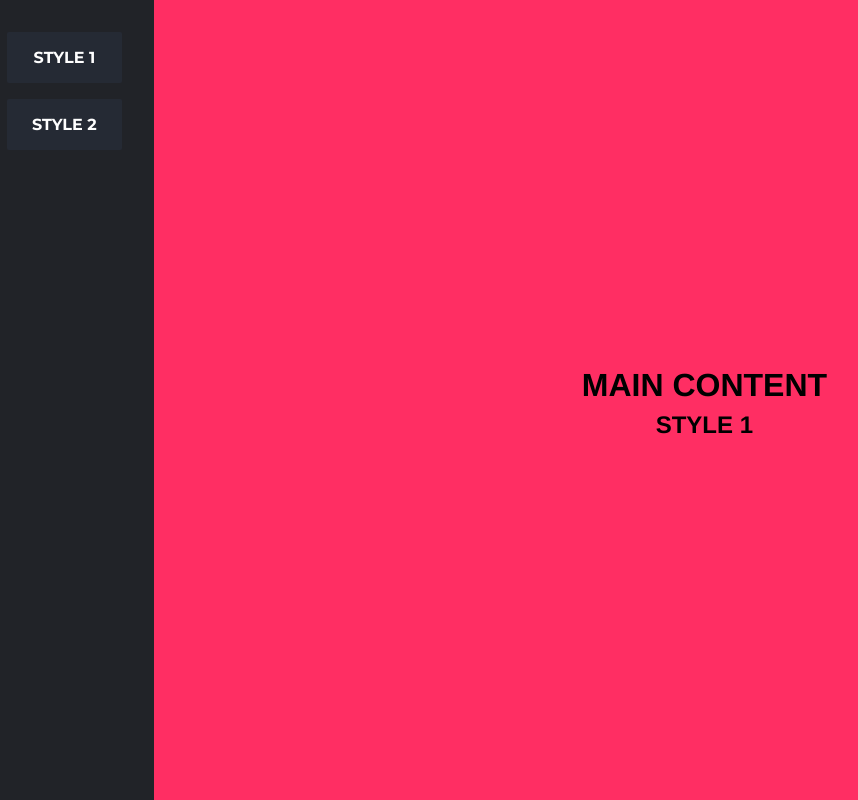
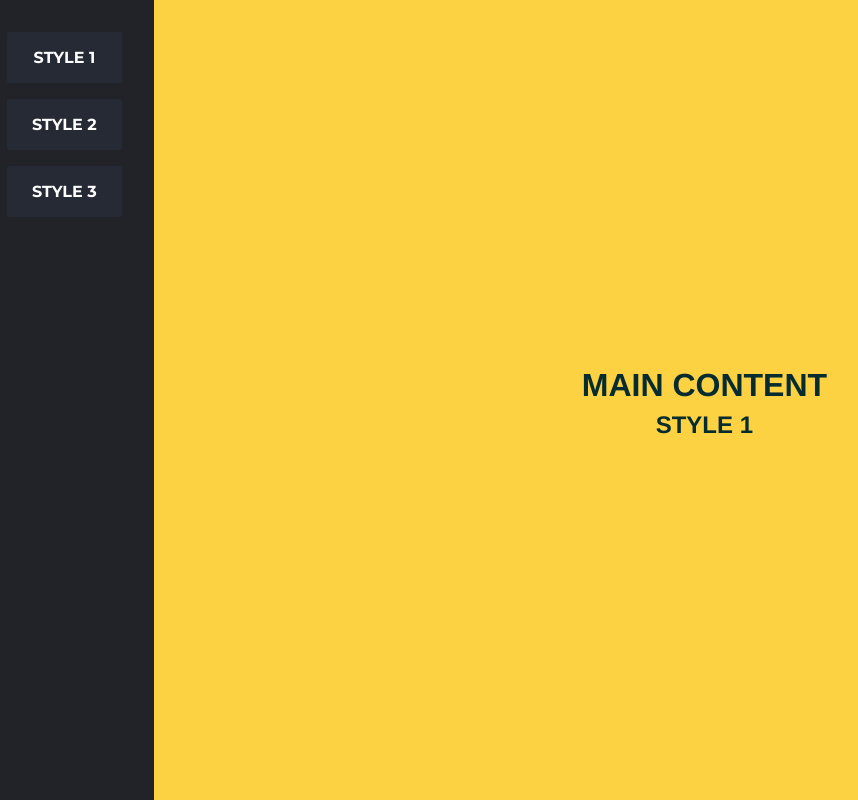
Before and after one commit to WesleyFerreira97/useContext-and-redux-examples, a React (Vite) app: page / in a window 1280 px wide. Shown: the whole page, without its empty margins (25-883 px from the left). Built offline with nearby package versions, Linux system fonts and the light colour scheme.

Commit message:
createSlice and redux-react hooks to change styles

```diff
--- a/package.json
+++ b/package.json
@@ -9,10 +9,10 @@
   },
   "dependencies": {
     "@reduxjs/toolkit": "^1.8.2",
+    "react-redux": "^8.0.2",
+    "redux": "^4.2.0",
     "react": "^18.0.0",
     "react-dom": "^18.0.0",
-    "react-redux": "^8.0.2",
-    "redux": "^4.2.0",
     "styled-components": "^5.3.5"
   },
   "devDependencies": {
--- a/src/components/MainContent/index.tsx
+++ b/src/components/MainContent/index.tsx
@@ -1,10 +1,17 @@
 import React from 'react'
 import { MainContentWrap } from './style'
+import { useSelector } from 'react-redux'
+
 
 export function MainContent() {
+    const theme = useSelector((state: any) => state.theme);
+
     return (
-        <MainContentWrap>
-            <header className='header'>
+        <MainContentWrap
+            bg={theme.bgColor}
+            textColor={theme.textColor}
+        >
+            <header className='header' >
                 <h1 className='title'>Main Content</h1>
                 <h2>Style 1</h2>
             </header>
--- a/src/components/MainContent/style.tsx
+++ b/src/components/MainContent/style.tsx
@@ -1,19 +1,31 @@
 import styled from "styled-components";
 
-export const MainContentWrap = styled.div`
+type MainContentProps = {
+    bg?: string;
+    textColor?: string;
+}
+
+export const MainContentWrap = styled.div<MainContentProps>`
     height: 100vh;
     width: 100%;
-    background-color: #FF2E63;
     display: flex;
     justify-content: center;
     align-items: center;
+    background-color: ${props => props.bg};
 
     .header {
         text-align: center;
         text-transform: uppercase;
+        color: ${props => props.textColor};
 
         .title {
             line-height: 155%;
         }
     }
 `
+
+
+MainContentWrap.defaultProps = {
+    bg: "#FF2E63",
+    textColor: "#fff"
+}
--- a/src/components/Sidebar/index.tsx
+++ b/src/components/Sidebar/index.tsx
@@ -1,12 +1,44 @@
 import React from 'react'
 import { ButtonSidebar } from '../ButtonSidebar'
 import { SidebarWrap } from './style'
+import { setBgColor } from '../../reducers/themeReducer';
+import { useDispatch } from 'react-redux';
 
 export function Sidebar() {
+    const dispatch = useDispatch();
+
+    const themes = {
+        theme1: {
+            bgColor: '#FF2E63',
+            textColor: '#fff'
+        },
+        theme2: {
+            bgColor: '#3e13b4',
+            textColor: '#fff'
+        },
+        theme3: {
+            bgColor: '#000',
+            textColor: '#E41655'
+        },
+    }
+
     return (
         <SidebarWrap>
-            <ButtonSidebar> Style 1 </ButtonSidebar>
-            <ButtonSidebar> Style 2 </ButtonSidebar>
+            <ButtonSidebar
+                onClick={() => dispatch(setBgColor(themes.theme1))}
+            >
+                Style 1
+            </ButtonSidebar>
+            <ButtonSidebar
+                onClick={() => dispatch(setBgColor(themes.theme2))}
+            >
+                Style 2
+            </ButtonSidebar>
+            <ButtonSidebar
+                onClick={() => dispatch(setBgColor(themes.theme3))}
+            >
+                Style 3
+            </ButtonSidebar>
         </SidebarWrap>
     )
 }
--- a/src/reducers/rootReducer.ts
+++ b/src/reducers/rootReducer.ts
@@ -1,6 +1,6 @@
 import { combineReducers } from "redux";
-import { sectionsReducer } from "./sectionsReducer";
+import { themeReducer } from "./themeReducer";
 
 export const rootReducer = combineReducers({
-    sections: sectionsReducer,
+    theme: themeReducer,
 });
--- a/src/reducers/sectionsReducer.ts
+++ /dev/null
@@ -1,16 +0,0 @@
-import { createSlice } from "@reduxjs/toolkit";
-
-const sectionsSlice = createSlice({
-    name: "sections",
-    initialState: {
-        bg: "#fdd242",
-        text: 'Default Text'
-    },
-    reducers: {
-        setBg: (state: any) => {
-            state.bg = 'action.payload';
-        }
-    }
-});
-
-export const sectionsReducer = sectionsSlice.reducer;
--- /dev/null
+++ b/src/reducers/themeReducer.ts
@@ -0,0 +1,30 @@
+import { createSlice } from "@reduxjs/toolkit";
+
+export type ThemeTypes = {
+    bgColor: string;
+    textColor: string;
+}
+
+const initialState: ThemeTypes = {
+    bgColor: '#fdd242',
+    textColor: '#062C30'
+};
+
+const themeSlice = createSlice({
+    name: "theme",
+    initialState,
+    reducers: {
+        setBgColor: (state: any, action: any) => {
+            state.bgColor = action.payload.bgColor;
+            state.textColor = action.payload.textColor;
+            console.log(action.payload);
+
+        }
+    }
+});
+
+// Export reducer
+export const themeReducer = themeSlice.reducer;
+
+// Export all actions
+export const { setBgColor } = themeSlice.actions;
```
Also changed, not shown: src/Actions/themeActions.ts (added), src/reducers/pureReducer.tsx (added).
